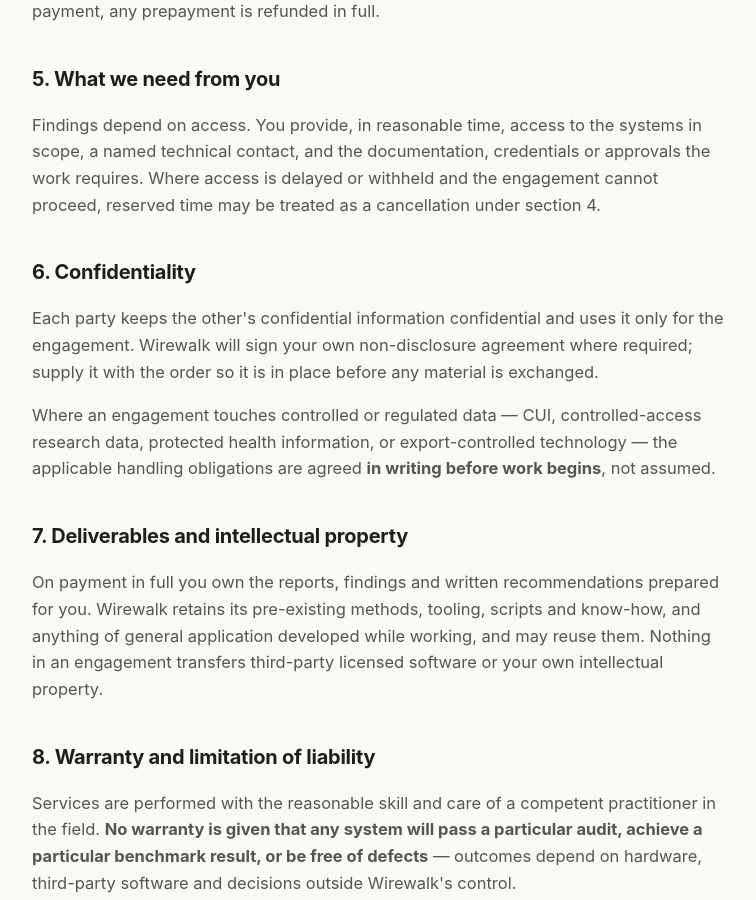
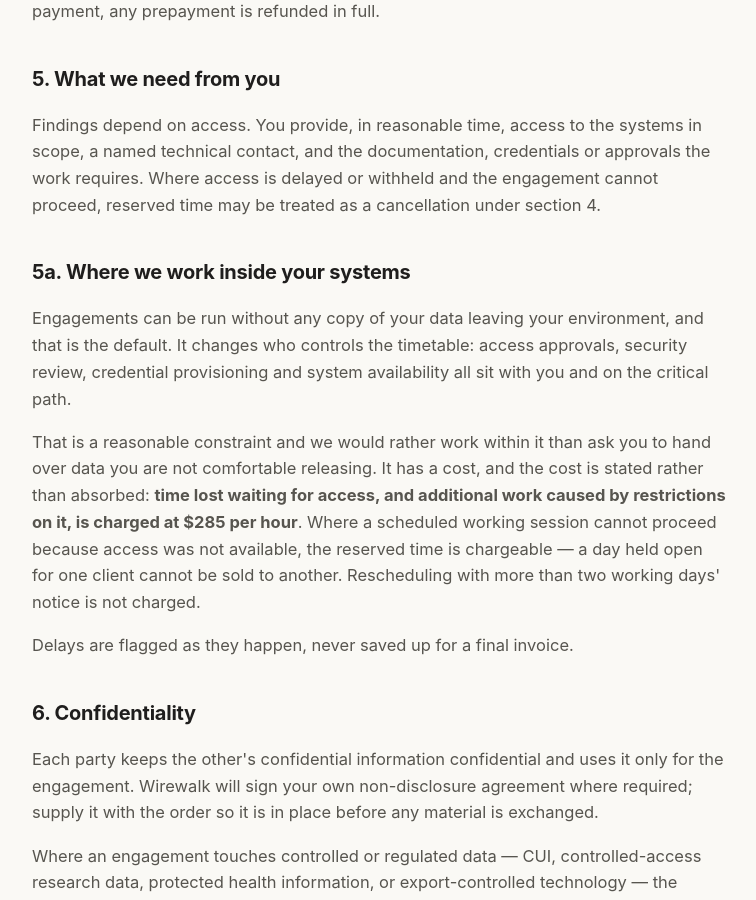
Before and after one commit to wirewalktech/wirewalk-site, a Jekyll site: the page built from terms.html, in a window 1280 px wide and 900 px high, scrolled down 1719 px. Shown: the whole window, without its empty margins (260-1016 px from the left). Built offline with Jekyll 4.4.1, drawn with Linux system fonts in a browser that asks for light colours.

Commit message:
Terms: bill for delays caused by client-side access restrictions
Working in place means the client's access approvals, security review and
system availability sit on the critical path. That is a reasonable constraint
and preferable to asking for data they are not comfortable releasing - but
without a clause the cost of their delay lands entirely on us.

Additional time at $285/hour, derived from the $2,200 day rate rather than
invented, uplifted because fragmented hours cost more to deliver than a
booked day. Reserved time is chargeable where a session cannot proceed for
want of access: a day held open for one client cannot be sold to another.

Flagged as it happens, not saved for a final invoice.

Co-Authored-By: Claude Opus 5 (1M context) <noreply@anthropic.com>
Claude-Session: https://claude.ai/code/session_01QBpvzzUp6VUoSqtkPD9YXJ

```diff
--- a/terms.html
+++ b/terms.html
@@ -112,6 +112,20 @@ footer.end{margin:52px 0 40px;padding-top:22px;border-top:1px solid var(--ln);co
   work requires. Where access is delayed or withheld and the engagement cannot proceed,
   reserved time may be treated as a cancellation under section 4.</p>
 
+  <h2>5a. Where we work inside your systems</h2>
+  <p>Engagements can be run without any copy of your data leaving your environment,
+  and that is the default. It changes who controls the timetable: access approvals,
+  security review, credential provisioning and system availability all sit with you
+  and on the critical path.</p>
+  <p>That is a reasonable constraint and we would rather work within it than ask you
+  to hand over data you are not comfortable releasing. It has a cost, and the cost is
+  stated rather than absorbed: <b>time lost waiting for access, and additional work
+  caused by restrictions on it, is charged at $285 per hour</b>. Where a scheduled
+  working session cannot proceed because access was not available, the reserved time
+  is chargeable &mdash; a day held open for one client cannot be sold to another.
+  Rescheduling with more than two working days' notice is not charged.</p>
+  <p>Delays are flagged as they happen, never saved up for a final invoice.</p>
+
   <h2>6. Confidentiality</h2>
   <p>Each party keeps the other's confidential information confidential and uses it only
   for the engagement. Wirewalk will sign your own non-disclosure agreement where required;
```
